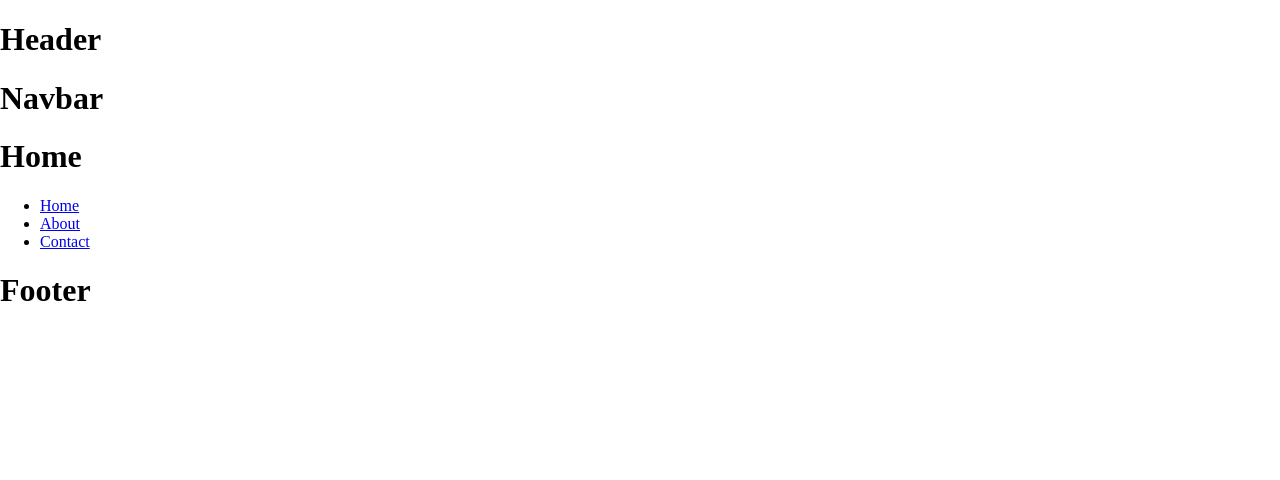
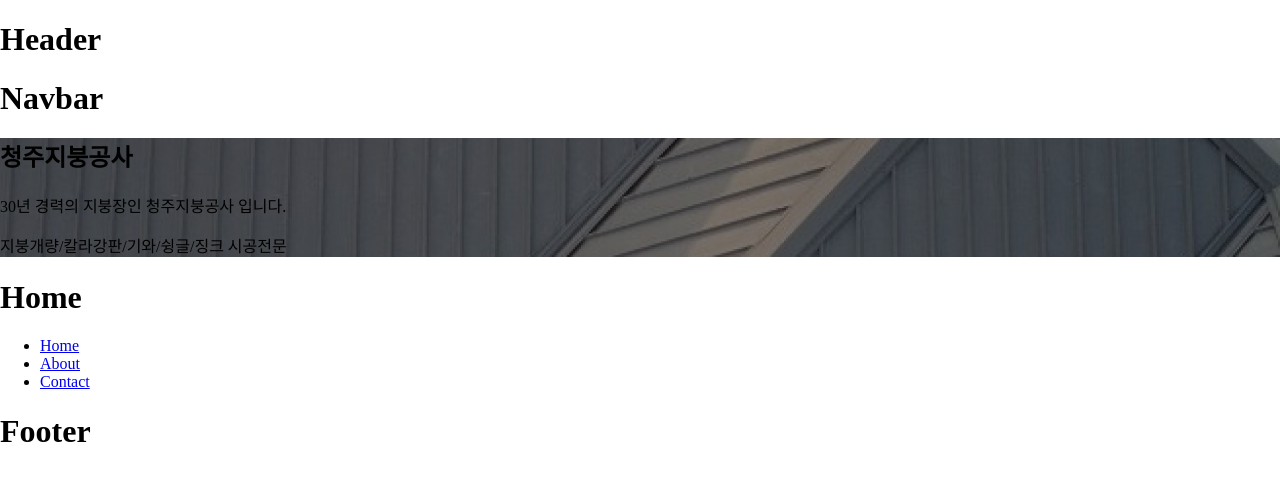
Before and after one commit to alone025/freelancerish, a Next.js app: page / in a window 1280 px wide. Shown: the top 480 px of the page. Built offline with nearby package versions, Linux system fonts and the light colour scheme.

Commit message:
Main banner component s

```diff
--- /dev/null
+++ b/components/MainSectionBanner.jsx
@@ -0,0 +1,19 @@
+import React from "react";
+import "../styles/MainSectionBanner.module.css";
+
+const MainSectionBanner = ({ title, text, desc, img }) => {
+  return (
+    <div
+      style={{
+        backgroundImage: `url(${img})`,
+      }}
+      className="mainSectionBanner"
+    >
+      <h2>{title}</h2>
+      <p>{text}</p>
+      <p>{desc}</p>
+    </div>
+  );
+};
+
+export default MainSectionBanner;
--- a/pages/index.js
+++ b/pages/index.js
@@ -1,14 +1,19 @@
 import Head from "next/head";
 import styles from "../styles/Home.module.css";
 import Link from "next/link";
+import MainSectionBanner from "@/components/MainSectionBanner";
 
 export default function Home() {
   return (
     <div className={styles.container}>
-      <Head>
-        <title>Create Next App</title>
-      </Head>
       <main>
+        <MainSectionBanner
+          title={"청주지붕공사"}
+          text={"30년 경력의 지붕장인 청주지붕공사 입니다."}
+          desc={"지붕개량/칼라강판/기와/슁글/징크 시공전문"}
+          img="/images/mainBanner.png"
+        />
+
         <div>
           <h1>Home</h1>
           <ul>
--- /dev/null
+++ b/styles/MainSectionBanner.module.css
@@ -0,0 +1,8 @@
+.mainSectionBanner {
+  width: 100%;
+  height: 100vh;
+  position: relative;
+  background-position: center;
+  background-repeat: no-repeat;
+  background-size: contain;
+}
```
Also changed, not shown: public/images/mainBanner.png (added).
